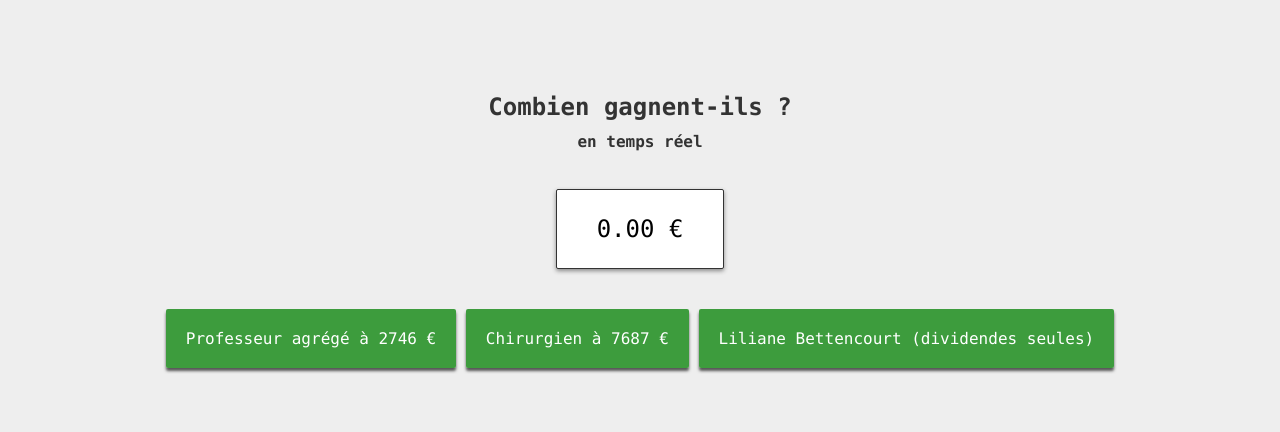
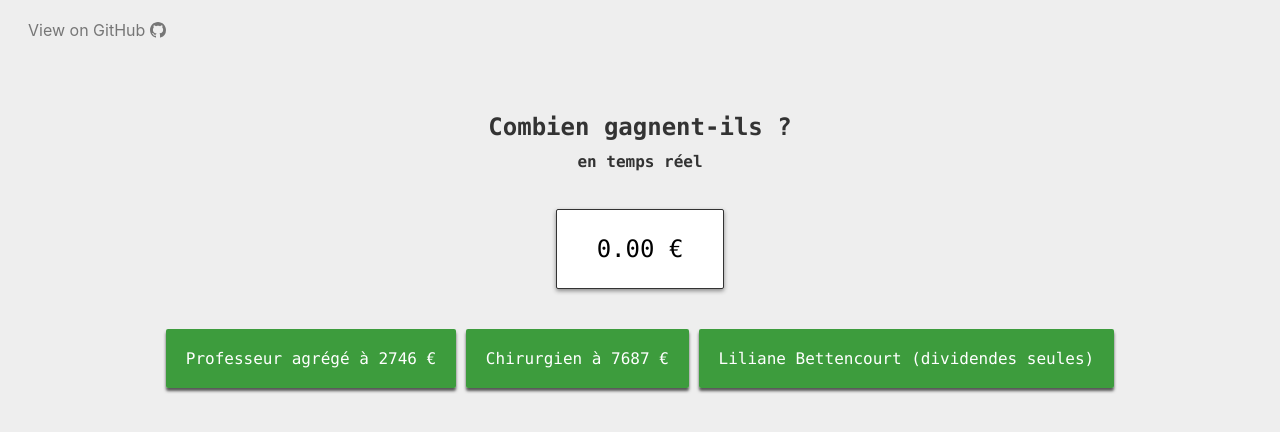
Before and after one commit to dbousque/revenu, a plain HTML site: page index.html in a window 1280 px wide. Drawn offline with Linux system fonts and the light colour scheme.

Commit message:
add github button

```diff
--- a/index.html
+++ b/index.html
@@ -12,7 +12,7 @@
 			.everything-container {
 				margin: 0 auto;
 				text-align: center;
-				margin-top: 100px;
+				margin-top: 80px;
 			}
 
 			#to-update {
@@ -70,6 +70,26 @@
 			.updates-container {
 				position: relative;
 			}
+
+			.github-link {
+				font-family: -apple-system, system-ui, BlinkMacSystemFont, "Segoe UI", Roboto, "Helvetica Neue", Arial, sans-serif;
+				opacity: 0.5;
+				color: #000;
+				user-select: none;
+				text-decoration: none;
+			}
+
+			.github-link-container {
+				margin: 20px;
+			}
+
+			.github-link > svg {
+				margin-bottom: -2px;
+			}
+
+			.github-link:hover {
+				opacity: 0.7;
+			}
 		</style>
 	</head>
 	<body>
@@ -106,6 +126,14 @@
 				updateSalary(elt, seconds, dailyEuro, 50);
 			}
 		</script>
+		<div class="github-link-container">
+			<a class="github-link" href="https://github.com/dbousque/revenu">
+				<span> View on GitHub </span>
+				<svg version="1.1" width="16" height="16" viewBox="0 0 16 16">
+					<path fill-rule="evenodd" d="M8 0C3.58 0 0 3.58 0 8c0 3.54 2.29 6.53 5.47 7.59.4.07.55-.17.55-.38 0-.19-.01-.82-.01-1.49-2.01.37-2.53-.49-2.69-.94-.09-.23-.48-.94-.82-1.13-.28-.15-.68-.52-.01-.53.63-.01 1.08.58 1.23.82.72 1.21 1.87.87 2.33.66.07-.52.28-.87.51-1.07-1.78-.2-3.64-.89-3.64-3.95 0-.87.31-1.59.82-2.15-.08-.2-.36-1.02.08-2.12 0 0 .67-.21 2.2.82.64-.18 1.32-.27 2-.27.68 0 1.36.09 2 .27 1.53-1.04 2.2-.82 2.2-.82.44 1.1.16 1.92.08 2.12.51.56.82 1.27.82 2.15 0 3.07-1.87 3.75-3.65 3.95.29.25.54.73.54 1.48 0 1.07-.01 1.93-.01 2.2 0 .21.15.46.55.38A8.013 8.013 0 0 0 16 8c0-4.42-3.58-8-8-8z"></path>
+				</svg>
+			</a>
+		</div>
 		<div class="everything-container">
 			<div class="titles">
 				<h2 class="title">
```
